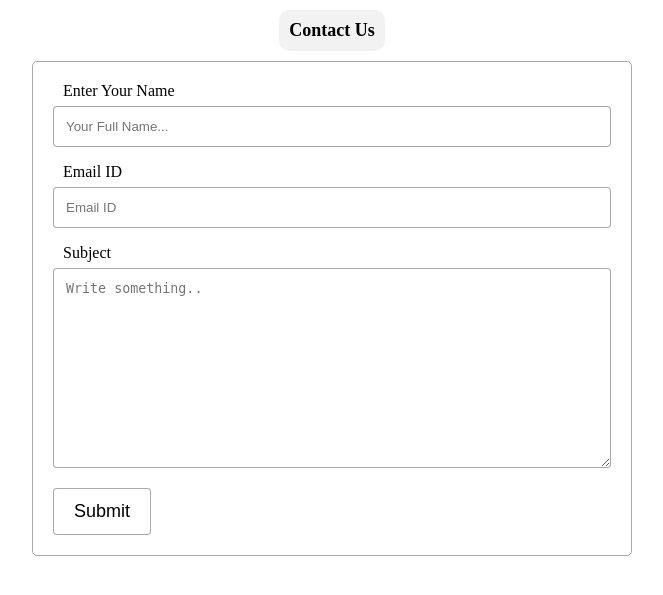
After one commit to VyankateshPandit/movers_and_packers, a PHP site: page /contact.php in a window 1280 px wide. The commit adds this page. Shown: the top 595 px of the page, without its empty margins (308-971 px from the left). Run offline with PHP 8.4, Linux system fonts and the light colour scheme; data that the repository does not hold is empty.

Commit message:
pushing project

```diff
--- /dev/null
+++ b/contact.php
@@ -0,0 +1,152 @@
+<!DOCTYPE html>
+<html lang="en">
+<head>
+    <meta charset="UTF-8">
+    <meta name="viewport" content="width=device-width, initial-scale=1.0">
+    <title>Contact Us</title>
+
+    <style>  @import url('https://fonts.googleapis.com/css2?family=Bodoni+Moda:wght@400;900&display=swap');
+
+
+
+    *{
+        box-sizing: border-box;
+        margin: 0%;
+        padding: 0%;
+        font-family: 'Bodoni Moda'sans-serif;
+   }
+
+                    body{
+                         display: flex;
+                         flex-direction: column;
+                         align-items: center;
+                         justify-content: center;
+
+                    }
+
+
+
+            input[type=text], textarea {
+              width: 100%;
+              padding: 12px;
+              border: 1px solid rgba(43, 42, 42, 0.404);
+              border-radius: 4px;
+              box-sizing: border-box;
+              margin-top: 6px;
+              margin-bottom: 16px;
+              resize: vertical ;
+
+            }
+
+            input[type=submit] {
+              background-color: white;
+              color: black;
+              padding: 12px 20px;
+              font-size: 0.8rem;
+              font-weight: 500;
+              border: 1px solid rgba(43, 42, 42, 0.404);
+              border-radius: 4px;
+              cursor: pointer;
+              font-size: large;
+            }
+
+            input[type=submit]:hover {
+              background-color: black;
+              color: white;
+              font-size: large;
+            }
+
+            .container {
+              border-radius: 5px;
+              border: 1px solid rgba(112, 111, 111, 0.589);
+              padding: 20px;
+              width: 600px;
+
+            }
+
+             label{
+
+
+                   color: black;
+                   padding: 10px;
+                   width: fit-content;
+                   border-radius: 5px;
+                   font-size:medium;
+             }
+
+
+             h1{
+
+                   background-color: rgba(56, 56, 56, 0.062);
+                   color: black;
+                   padding: 10px;
+                   width: fit-content;
+                   border-radius: 10px;
+                   font-size:large;
+                   margin: 10px;
+                }
+    </style>
+
+
+</head>
+<body>
+
+     <h1>Contact Us</h1>
+
+
+    <div class="container">
+        <form action="" method="post" autocomplete="off">
+
+          <label for="fname">Enter Your  Name</label>
+          <input type="text" id="fname" name="fname" placeholder="Your Full Name...">
+
+          <label for="lname">Email ID</label>
+          <input type="text" id="lname" name="email" placeholder="Email ID">
+
+
+          <label for="subject">Subject</label>
+          <textarea id="subject" name="subject" placeholder="Write something.." style="height:200px"></textarea>
+
+          <input type="submit" value="Submit" name="submit">
+
+        </form>
+      </div>
+
+
+
+</body>
+</html>
+
+
+<?php
+include("connection.php");
+
+
+
+if($_POST['submit']){
+
+  $name = $_POST['fname'];
+ $email = $_POST['email'];
+$message = $_POST['subject'];
+
+
+
+
+ $query = "INSERT INTO contactus VALUES('$name','$email','$message')";
+
+ $data = mysqli_query($conn,$query);
+
+
+if($data){
+
+ header("Location: app.php");
+
+}
+else{
+ echo "";
+}
+
+}
+
+
+?>
--- a/itemdb.php
+++ b/itemdb.php
@@ -6,6 +6,7 @@ include("connection.php");
 
 if($_POST['submit']){
 
+     $name = $_POST['name'];
     $items = $_POST['item'];
     $item = implode(",",$items);
 
@@ -13,14 +14,14 @@ if($_POST['submit']){
 
 
 
-    $query = "INSERT INTO items VALUES('$item')";
+    $query = "INSERT INTO items VALUES('$name','$item')";
 
     $data = mysqli_query($conn,$query);
 
 
 if($data){
 
-    header("Location: app.html");
+    header("Location: app.php");
 
 }
 else{
--- a/login.php
+++ b/login.php
@@ -194,7 +194,7 @@ if($_POST['submit']){
 
      if($total == 1){
 
-          $_SESSION['EMAIL']= $email;
+          $_SESSION['email']= $email;
 
          header("Location: app.php");
          }
```
Also changed, not shown: app.css (+11 -0 lines), app.php (+6 -22 lines), cusdet.php (+16 -3 lines), services.html (added, +109 -0 lines), services.jpg (added).
